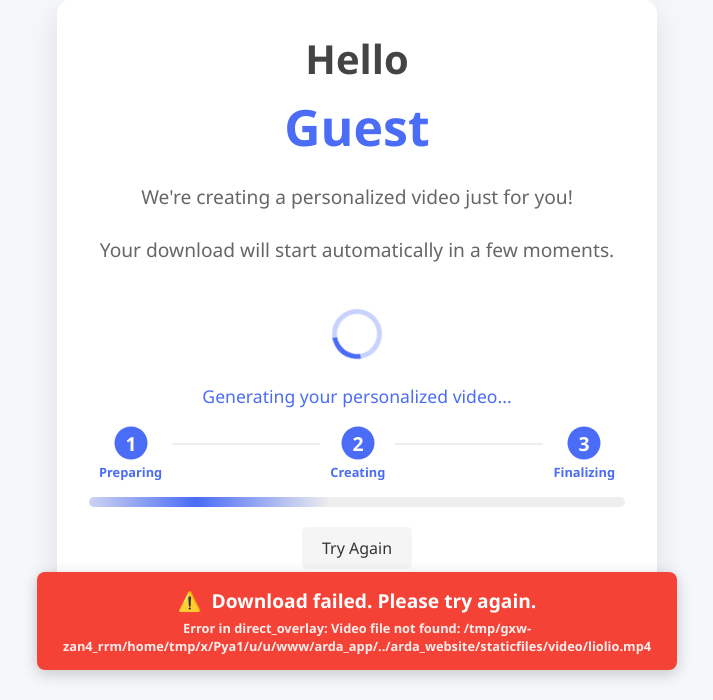
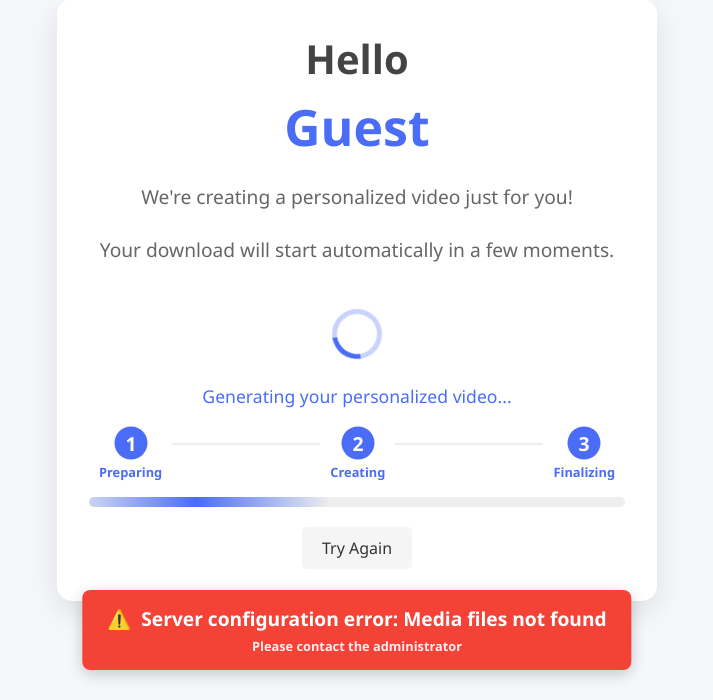
Before and after one commit to ZikraGenexyz/arda_website, a Django app: page / in a window 1280 px wide. Shown: the part 100-800 px from the top of the page, without its empty margins (283-996 px from the left). Run offline with Django 5.2, Linux system fonts and the light colour scheme.

Commit message:
fix: read only static

```diff
--- a/arda_app/templates/index.html
+++ b/arda_app/templates/index.html
@@ -365,8 +365,16 @@
 
             function showDownloadError(errorMessage) {
                 downloadNotification.style.display = 'block';
-                downloadNotification.innerHTML = '<span style="margin-right: 10px;">⚠️</span>Download failed. Please try again.' +
-                    (errorMessage ? `<div style="font-size: 0.8rem; opacity: 0.9; margin-top: 5px;">${errorMessage}</div>` : '');
+
+                // Customize error message if it matches the file not found pattern
+                if (errorMessage && (errorMessage.includes("Video file not found") || errorMessage.includes("Frame image not found"))) {
+                    downloadNotification.innerHTML = '<span style="margin-right: 10px;">⚠️</span>Server configuration error: Media files not found' +
+                        '<div style="font-size: 0.8rem; opacity: 0.9; margin-top: 5px;">Please contact the administrator</div>';
+                } else {
+                    downloadNotification.innerHTML = '<span style="margin-right: 10px;">⚠️</span>Download failed. Please try again.' +
+                        (errorMessage ? `<div style="font-size: 0.8rem; opacity: 0.9; margin-top: 5px;">${errorMessage}</div>` : '');
+                }
+
                 downloadNotification.style.backgroundColor = '#f44336';
                 backButton.style.display = 'inline-block';
 
--- a/arda_app/views.py
+++ b/arda_app/views.py
@@ -35,13 +35,43 @@
         return render(request, 'index.html', {'username': username})
 
     try:
-        # Get paths to static files
+        # Check multiple possible static file locations
+        # Get paths to static files - check multiple possible locations
         base_dir = Path(__file__).resolve().parent
-        static_dir = os.path.join(base_dir, '../arda_website/staticfiles')
 
-        # Source paths - these should be pre-existing static files included in your deployment
-        video_path = os.path.join(static_dir, 'video', 'liolio.mp4')
-        frame_path = os.path.join(static_dir, 'image', 'frame.png')
+        # List of possible static directories
+        static_dirs = [
+            os.path.join(base_dir, 'static'),                           # App static dir
+            os.path.join(base_dir, '../static'),                        # Project static dir
+            os.path.join(base_dir, '../staticfiles'),                   # Collected static dir
+            os.path.join(base_dir, '../arda_website/staticfiles'),      # Django project staticfiles
+            '/var/task/arda_app/static',                                # Vercel path
+            '/var/task/static',                                         # Vercel alternative path
+            '/tmp/static'                                               # Temp dir as fallback
+        ]
+
+        # Try to find video and frame in various locations
+        video_path = None
+        frame_path = None
+
+        for static_dir in static_dirs:
+            print(f"Checking static dir: {static_dir}")
+
+            # Check for video file
+            potential_video_path = os.path.join(static_dir, 'video', 'liolio.mp4')
+            if os.path.exists(potential_video_path):
+                video_path = potential_video_path
+                print(f"Found video at: {video_path}")
+
+            # Check for frame file
+            potential_frame_path = os.path.join(static_dir, 'image', 'frame.png')
+            if os.path.exists(potential_frame_path):
+                frame_path = potential_frame_path
+                print(f"Found frame at: {frame_path}")
+
+            # If both found, break
+            if video_path and frame_path:
+                break
 
         # Create temporary directory for all output files
         temp_dir = tempfile.mkdtemp()
@@ -49,17 +79,25 @@
         output_video_path = os.path.join(temp_dir, f"output_{username}.mp4")
 
         print(f"Processing direct overlay for {username}")
-        print(f"Video path: {video_path}")
-        print(f"Frame path: {frame_path}")
         print(f"Temp dir: {temp_dir}")
         print(f"Output path: {output_video_path}")
 
         # Check if files exist before processing
-        if not os.path.exists(video_path):
-            raise FileNotFoundError(f"Video file not found: {video_path}")
+        if not video_path:
+            # List directories to help debug
+            debug_info = "\nChecked directories:\n"
+            for static_dir in static_dirs:
+                debug_info += f"- {static_dir}/video/liolio.mp4 exists: {os.path.exists(os.path.join(static_dir, 'video', 'liolio.mp4'))}\n"
 
-        if not os.path.exists(frame_path):
-            raise FileNotFoundError(f"Frame image not found: {frame_path}")
+            raise FileNotFoundError(f"Video file not found in any of the checked locations.{debug_info}")
+
+        if not frame_path:
+            # List directories to help debug
+            debug_info = "\nChecked directories:\n"
+            for static_dir in static_dirs:
+                debug_info += f"- {static_dir}/image/frame.png exists: {os.path.exists(os.path.join(static_dir, 'image', 'frame.png'))}\n"
+
+            raise FileNotFoundError(f"Frame image not found in any of the checked locations.{debug_info}")
 
         # Open video and get properties - do not close until after composite creation
         original_video = VideoFileClip(video_path)
@@ -83,17 +121,22 @@
 
         # Find a usable font
         try:
-            system_fonts = [
-                os.path.join(static_dir, 'fonts', 'DejaVuSans.ttf'),  # Our custom font
-                os.path.join(static_dir, 'fonts', 'Arial.ttf'),  # Our custom font
+            # Check multiple static directories for fonts
+            font_paths = []
+            for static_dir in static_dirs:
+                font_paths.append(os.path.join(static_dir, 'fonts', 'DejaVuSans.ttf'))
+                font_paths.append(os.path.join(static_dir, 'fonts', 'Arial.ttf'))
+
+            # Add system font paths
+            font_paths.extend([
                 "/System/Library/Fonts/Supplemental/Arial.ttf",  # macOS
                 "/usr/share/fonts/truetype/dejavu/DejaVuSans.ttf",  # Linux
                 "C:/Windows/Fonts/Arial.ttf",  # Windows
                 "/var/task/arda_app/static/fonts/DejaVuSans.ttf"  # Vercel path
-            ]
+            ])
 
             font = None
-            for font_path in system_fonts:
+            for font_path in font_paths:
                 if os.path.exists(font_path):
                     # Adjust font size proportionally to the video resize
                     font_size = int(40 * 0.5)  # 50% of original font size
```
Also changed, not shown: static/image/frame.png (added), 1 other file.
